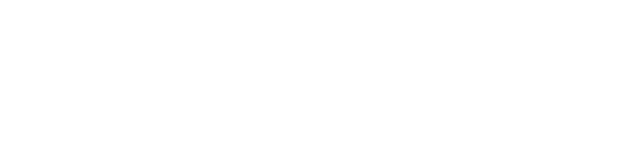
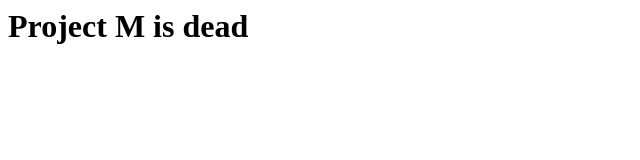
Before and after one commit to JJFROMGOODTIMES/JJFROMGOODTIMES.github.io, a plain HTML site: page index.html in a window 1280 px wide. Shown: the whole page, without its empty margins (0-640 px from the left). Drawn offline with Linux system fonts and the light colour scheme.

Commit message:
Update index.html

```diff
--- a/index.html
+++ b/index.html
@@ -1,9 +1,10 @@
 <html>
 <head>
 <h1>
+Project M is dead
 <style>
 h1 {
-position: center
+   font: "Times New Roman", Times, serif;
 }
 </style>
 </head>
```
